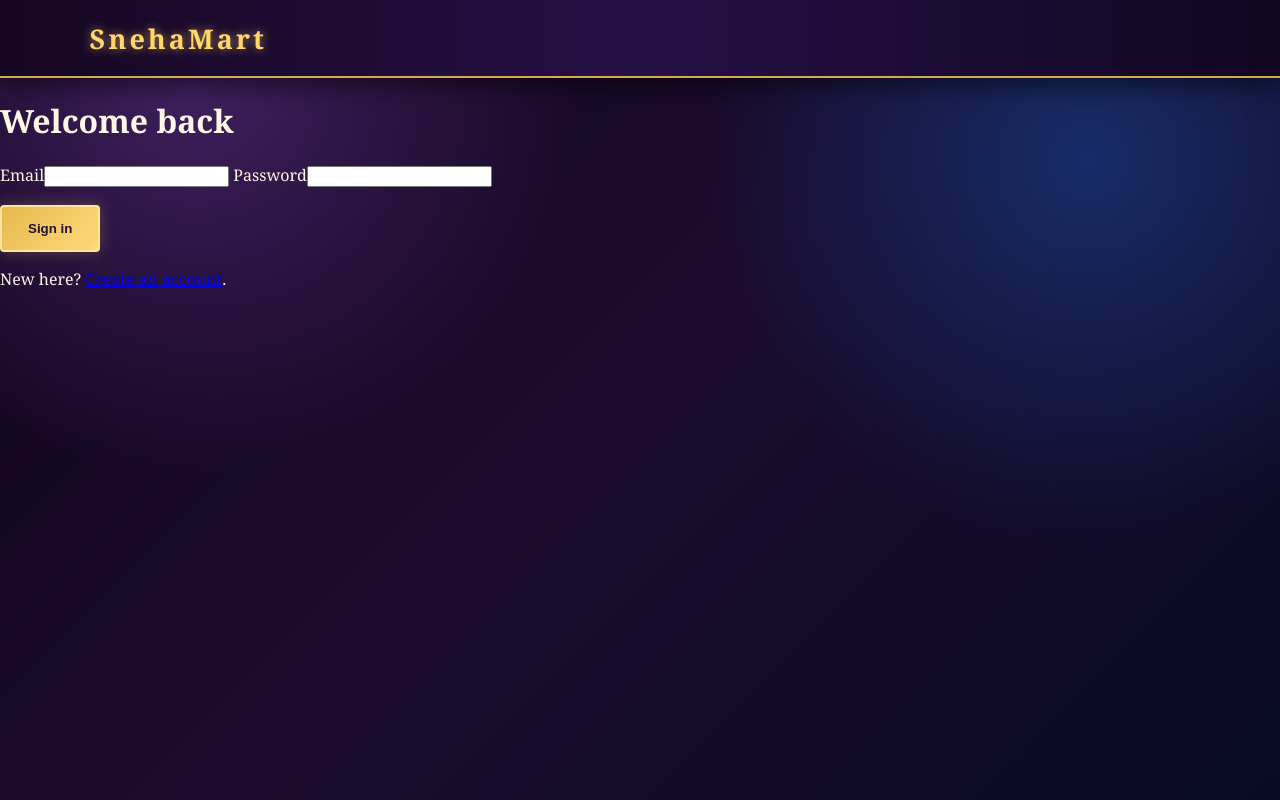
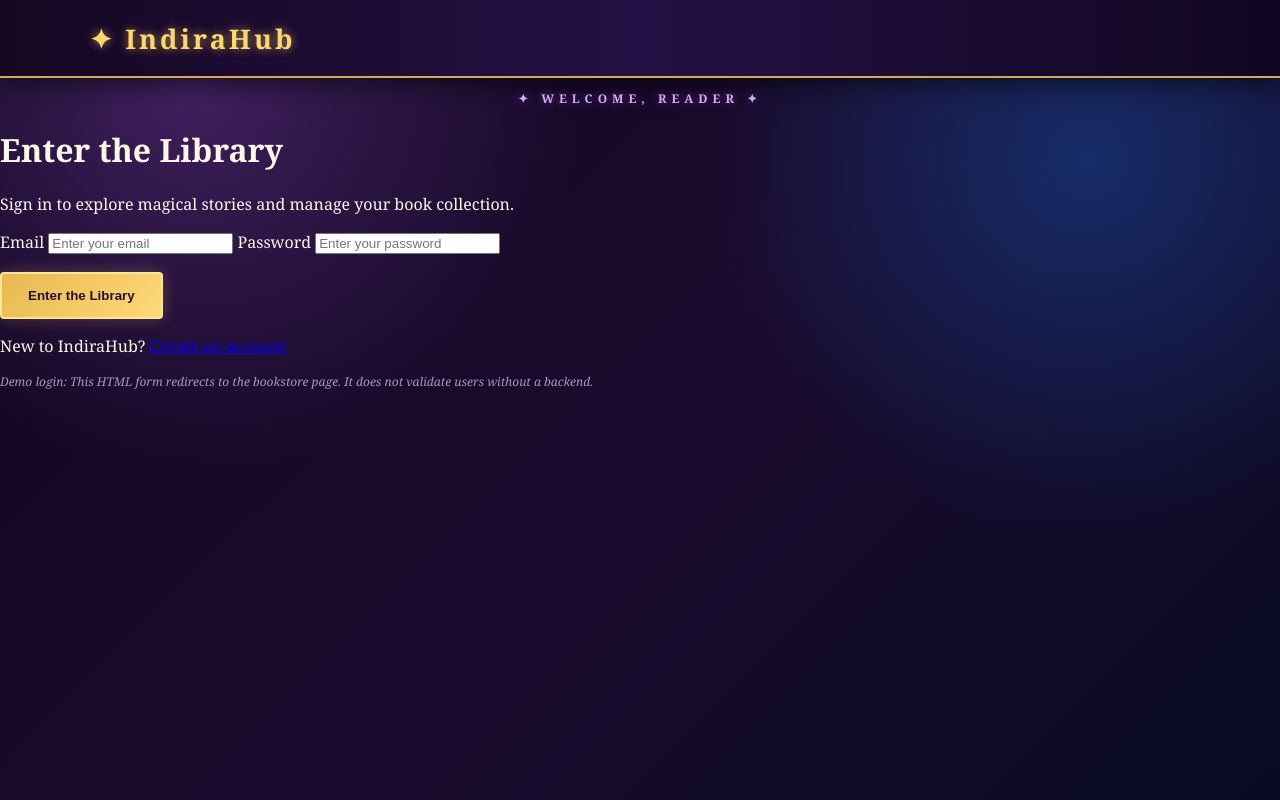
Before and after one commit to Sriindirapriyadharshini/IndiraHub, a plain HTML site: page login.html in a window 1280 px wide. Drawn offline with Linux system fonts and the light colour scheme.

Commit message:
Revamp login.html for IndiraHub branding
Updated the login page to reflect new branding and improved user experience.

```diff
--- a/login.html
+++ b/login.html
@@ -1,15 +1,114 @@
 <!-- login.html -->
+
 <!doctype html>
-<html><head><title>Sign in | SnehaMart</title><link rel="stylesheet" href="style.css"></head>
+
+<html lang="en">
+
+<head>
+
+    <meta charset="UTF-8">
+
+    <meta name="viewport" content="width=device-width, initial-scale=1">
+
+    <title>Sign In | IndiraHub</title>
+
+    <link rel="stylesheet" href="style.css">
+
+</head>
+
 <body>
-<nav class="nav"><a class="brand" href="product.html">SnehaMart</a></nav>
+
+
+<nav class="nav">
+
+    <a class="brand" href="product.html">
+        ✦ IndiraHub
+    </a>
+
+</nav>
+
+
 <main class="form">
-  <h1>Welcome back</h1>
-  <form action="product.html">
-    <label>Email<input type="email" required></label>
-    <label>Password<input type="password" required></label><br>
-    <button class="button">Sign in</button>
-  </form>
-  <p>New here? <a href="register.html">Create an account</a>.</p>
+
+
+    <p class="section-label">
+        ✦ WELCOME, READER ✦
+    </p>
+
+
+    <h1>
+        Enter the Library
+    </h1>
+
+
+    <p>
+        Sign in to explore magical stories
+        and manage your book collection.
+    </p>
+
+
+    <form action="product.html" method="get">
+
+
+        <label for="email">
+            Email
+        </label>
+
+
+        <input
+            type="email"
+            id="email"
+            name="email"
+            placeholder="Enter your email"
+            required
+        >
+
+
+        <label for="password">
+            Password
+        </label>
+
+
+        <input
+            type="password"
+            id="password"
+            name="password"
+            placeholder="Enter your password"
+            required
+        >
+
+
+        <br>
+
+
+        <button class="button" type="submit">
+            Enter the Library
+        </button>
+
+
+    </form>
+
+
+    <p>
+        New to IndiraHub?
+
+        <a href="register.html">
+            Create an account
+        </a>
+
+    </p>
+
+
+    <p class="view-note">
+        Demo login: This HTML form redirects to the
+        bookstore page. It does not validate users
+        without a backend.
+    </p>
+
+
 </main>
-</body></html>
+
+
+</body>
+
+</html>
```
